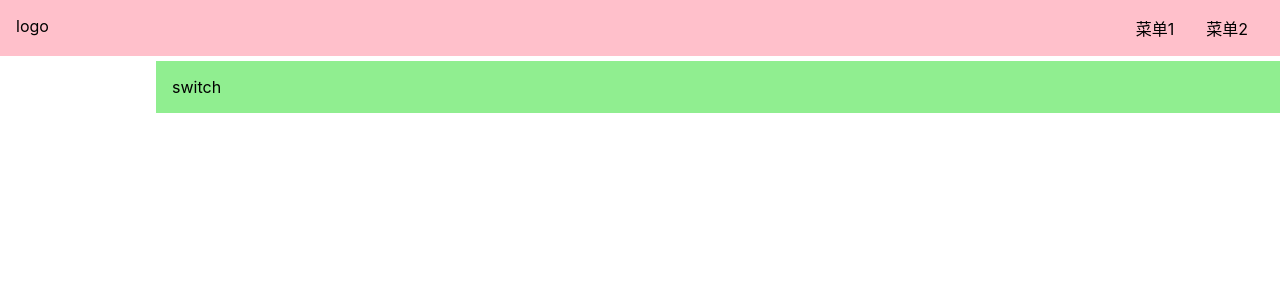
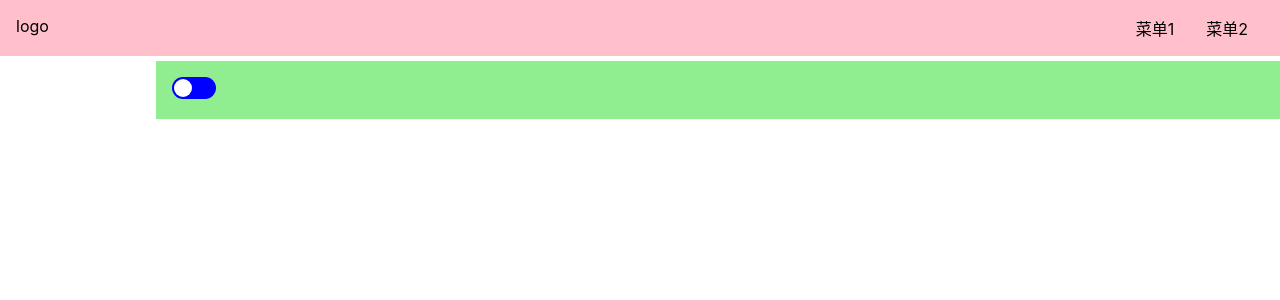
Before and after one commit to pcl66/lun-zi-UI, a Vue app: page /#/doc/switch in a window 1280 px wide. Shown: the top 300 px of the page. Built offline with nearby package versions, Linux system fonts and the light colour scheme.

Commit message:
feat: Switch组件初版完成

```diff
--- a/src/components/SwitchDemo.vue
+++ b/src/components/SwitchDemo.vue
@@ -1,9 +1,13 @@
 <script setup lang='ts'>
-
+import { ref } from 'vue';
+import Switch from '../lib/Switch.vue';
+const value = ref(false)
 </script>
 
 <template>
-<div>switch</div>
+<div>
+  <Switch v-model:checked = "value"/>
+</div>
 </template>
 
 <style lang="scss" scoped>
--- /dev/null
+++ b/src/lib/Switch.vue
@@ -0,0 +1,52 @@
+<script setup lang="ts">
+const props = defineProps<{
+  checked: boolean
+}>()
+const emit = defineEmits(['update:checked'])
+const hToggle = () => {
+  emit('update:checked', !props.checked)
+}
+</script>
+
+<template>
+  <button @click="hToggle">
+    <span :class="{ checked: props.checked }"></span>
+  </button>
+</template>
+
+<style lang="scss" scoped>
+$h: 22px;
+$h2: $h - 4px;
+button {
+  height: $h;
+  width: $h * 2;
+  border: none;
+  background: blue;
+  border-radius: $h/2;
+  position: relative;
+  > span {
+    position: absolute;
+    top: 2px;
+    left: 2px;
+    height: $h2;
+    width: $h2;
+    background: white;
+    border-radius: $h2 / 2;
+    transition: all 250ms;
+  }
+  &:active {
+    > span {
+      width: $h2 + 4px;
+    }
+  }
+  &:active {
+    > .checked {
+      width: $h2 + 4px;
+      margin-left: -4px;
+    }
+  }
+  > .checked {
+    left: calc(100% - #{$h2} - 2px);
+  }
+}
+</style>
```
